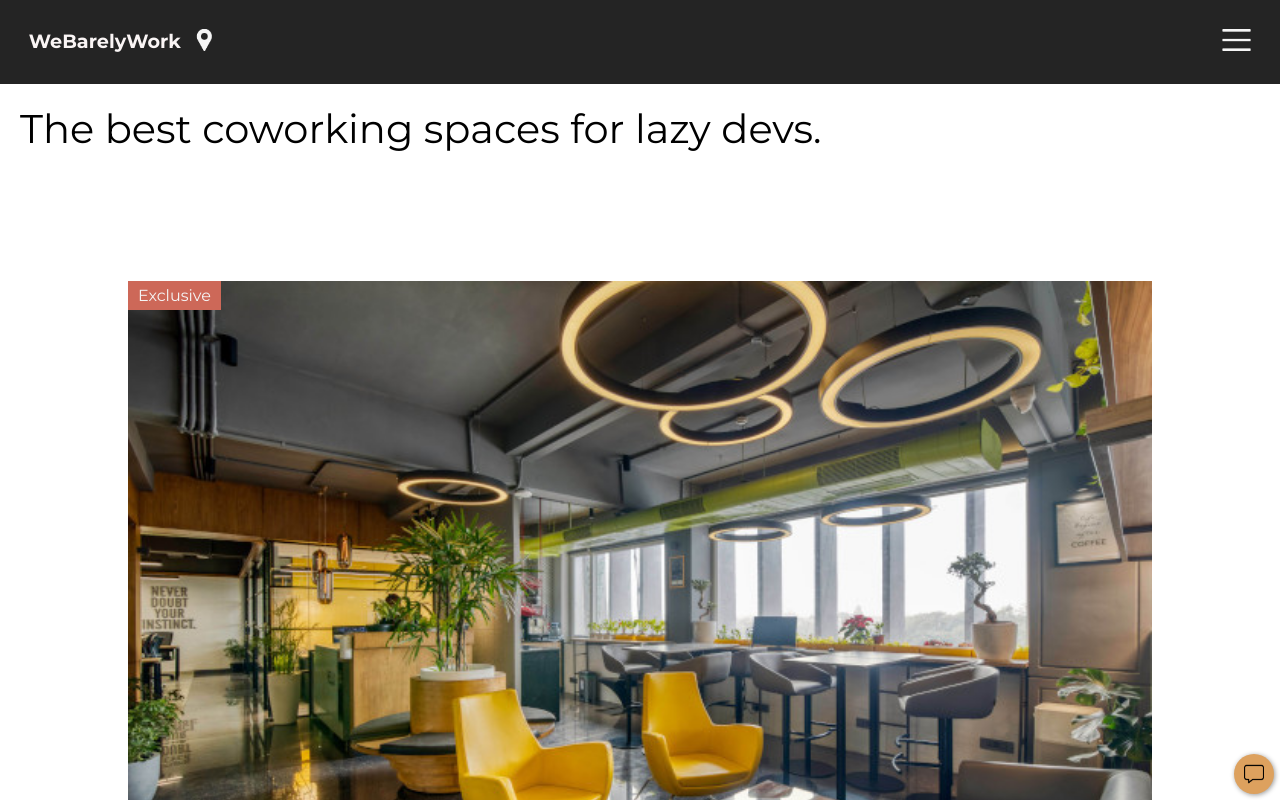
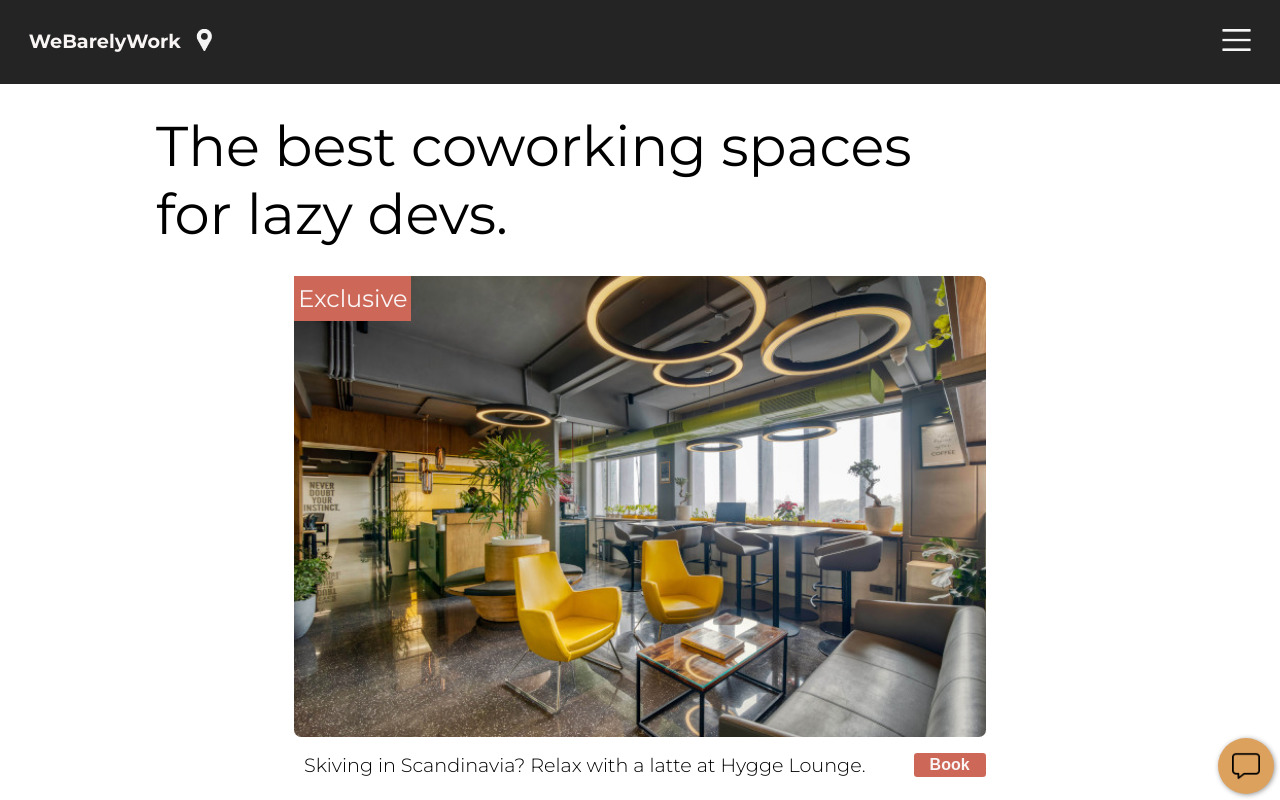
Before and after one commit to mohs-in/cowork-space, a React (Vite) app: page / in a window 1280 px wide. Shown: the top 800 px of the page. Built offline with nearby package versions, Linux system fonts and the light colour scheme.

Commit message:
update css for desktop screens

```diff
--- a/src/App.scss
+++ b/src/App.scss
@@ -3,13 +3,17 @@
     margin: 0;
 }
 
-body {
+#root {
     font-family: "Montserrat", sans-serif;
     font-size: 16px;
     --black-shade: #242424;
     --white-shade: rgb(250, 245, 245);
+    --red-shade: #cd6858;
+    --orange-shade: #dda15e;
+    --grey: #999;
 }
 
+// css on mobile first approach
 // Nav bar (Header Component) ---------
 
 nav {
@@ -42,52 +46,61 @@ ul {
 h1 {
     font-size: 2.5rem;
     font-weight: 400;
-    margin: 0.5em;
+    margin: .5em;
 }
 
 // ---------
 
 // body (Hero Tiles) ---------
 
-.img-tile--caption {
-    display: flex;
-    margin: 10px 0;
-    gap: 10px;
-    justify-content: center;
-}
-
 .img-tile {
     margin: 10%;
 }
 
 .img-tile--sec {
-    background-color: aqua;
     position: relative;
 }
 
 .img-tile--sec-banner {
-    color: whitesmoke;
-    padding: 5px 10px;
+    color: var(--white-shade);
+    padding: .32em .16em;
     position: absolute;
-}
-
-.img-tile--sec-banner,
-.caption-btn {
-    background-color: #cd6858;
-}
-
-.caption-btn {
-    padding: 10px 15px;
-    color: whitesmoke;
-    font-weight: 700;
-    border: none;
-    cursor: pointer;
-    align-self: center;
 }
 
 .img-tile--main-img {
     display: block;
     width: 100%;
+    border-radius: .3em;
+}
+
+.img-tile--sec-banner,
+.caption-btn {
+    background-color: var(--red-shade);
+}
+
+.img-tile--caption {
+    display: flex;
+    margin: .5em 0;
+    gap: .16em;
+    justify-content: center;
+
+}
+
+.img-tile--caption p {
+    padding: .2em .5em;
+    font-weight: 300;
+    font-size: .8rem;
+}
+
+.caption-btn {
+    padding: .16em 1em;
+    color: var(--white-shade);
+    font-weight: 700;
+    border: none;
+    cursor: pointer;
+    align-self: center;
+    border-radius: .2em;
+    margin-left: auto;
 }
 
 // ---------
@@ -96,15 +109,15 @@ h1 {
 
 .chat-icon {
     display: flex;
-    background-color: #dda15e;
+    background-color: var(--orange-shade);
     border-radius: 50%;
-    height: 40px;
-    width: 40px;
+    height: 2.5em;
+    width: 2.5em;
     cursor: pointer;
-    box-shadow: 1px 1px 5px #999;
+    box-shadow: 1px 1px 5px var(--grey);
     position: fixed;
-    bottom: 6px;
-    right: 6px;
+    bottom: .375em;
+    right: .375em;
 }
 
 .chat-icon--img {
@@ -113,3 +126,35 @@ h1 {
 }
 
 // ---------
+
+// media queries for desktop screens
+@media (min-width: 420px) {
+    .title {
+        max-width: 900px;
+        margin-left: 10%;
+    }
+
+    h1 {
+        font-size: 3.5rem;
+    }
+
+    .img-tile {
+        max-width: 800px;
+        font-size: 1.5rem;
+        margin: 2% 23%;
+    }
+
+    .img-tile--caption p {
+        font-size: 1.2rem;
+    }
+
+    .caption-btn {
+        font-size: 1rem;
+    }
+
+    .chat-icon {
+        height: 3.5em;
+        width: 3.5em;
+    }
+
+}
```
